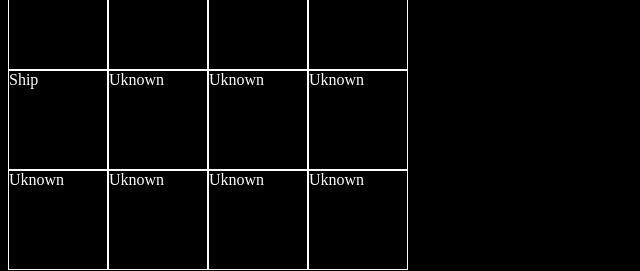
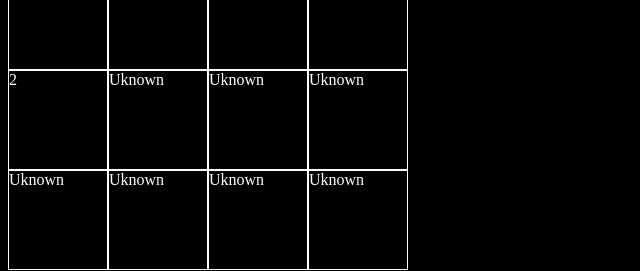
Before and after one commit to lGrom/battleship-solitaire, a React (Create React App) app: page / in a window 1280 px wide. Shown: the part 138-409 px from the top of the page, without its empty margins (0-640 px from the left). Built offline with nearby package versions, Linux system fonts and the light colour scheme.

Commit message:
made ship.toString use internal types

```diff
--- a/src/Board/Ship.js
+++ b/src/Board/Ship.js
@@ -7,7 +7,7 @@ export default class Ship {
     graphicalType;
     internalType;
 
-    constructor (type) {
+    constructor(type) {
         // determine if it's a play, graphical, or internal type and use the respective function
         if (type <= PLAY_TYPES.SHIP) this.setPlayType(type);
         else if (type <= GRAPHICAL_TYPES.LEFT) this.setGraphicalType(type);
@@ -15,16 +15,30 @@ export default class Ship {
         else throw new Error('type should be a play, graphical, or internal type');
     }
 
-    toString () {
-        switch (this.playType) {
-        case PLAY_TYPES.UKNOWN:
-            return 'Uknown';
-        case PLAY_TYPES.WATER:
-            return 'Water';
-        case PLAY_TYPES.SHIP:
-            return 'Ship';
-        default:
-            return this.playType;
+    toString() {
+        switch (this.internalType) {
+            case INTERNAL_TYPES.UKNOWN:
+                return 'Uknown';
+            case INTERNAL_TYPES.WATER:
+                return 'Water';
+            case INTERNAL_TYPES.SHIP:
+                return 'Ship';
+            case INTERNAL_TYPES.DOWN:
+                return 'Down';
+            case INTERNAL_TYPES.HORIZONTAL:
+                return 'Horizontal';
+            case INTERNAL_TYPES.LEFT:
+                return 'Left';
+            case INTERNAL_TYPES.RIGHT:
+                return 'Right';
+            case INTERNAL_TYPES.SINGLE:
+                return 'Single';
+            case INTERNAL_TYPES.UP:
+                return 'Up';
+            case INTERNAL_TYPES.VERTICAL:
+                return 'Vertical';
+            default:
+                return this.playType;
         }
     }
 
@@ -32,7 +46,7 @@ export default class Ship {
      * @param {Number} newType
      * @returns {Ship} this
      */
-    setPlayType (newType) {
+    setPlayType(newType) {
         if (!Object.values(PLAY_TYPES).includes(newType)) throw new Error('Invalid input: newType must be a play type');
 
         if (this.graphicalType < GRAPHICAL_TYPES.SHIP) this.setGraphicalType(newType);
@@ -46,7 +60,7 @@ export default class Ship {
      * @param {Number} newType
      * @returns {Ship} this
      */
-    setGraphicalType (newType) {
+    setGraphicalType(newType) {
         if (!Object.values(GRAPHICAL_TYPES).includes(newType)) throw new Error('Invalid input: newType must be a graphical type');
 
         if (this.internalType < INTERNAL_TYPES.SHIP) this.setInternalType(newType);
@@ -63,7 +77,7 @@ export default class Ship {
      * @param {Number} newType
      * @returns {Ship} this
      */
-    setInternalType (newType) {
+    setInternalType(newType) {
         if (!Object.values(INTERNAL_TYPES).includes(newType)) throw new Error('Invalid input: newType must be a internal type');
 
         if (newType < INTERNAL_TYPES.SHIP) this.graphicalType = newType;
```
